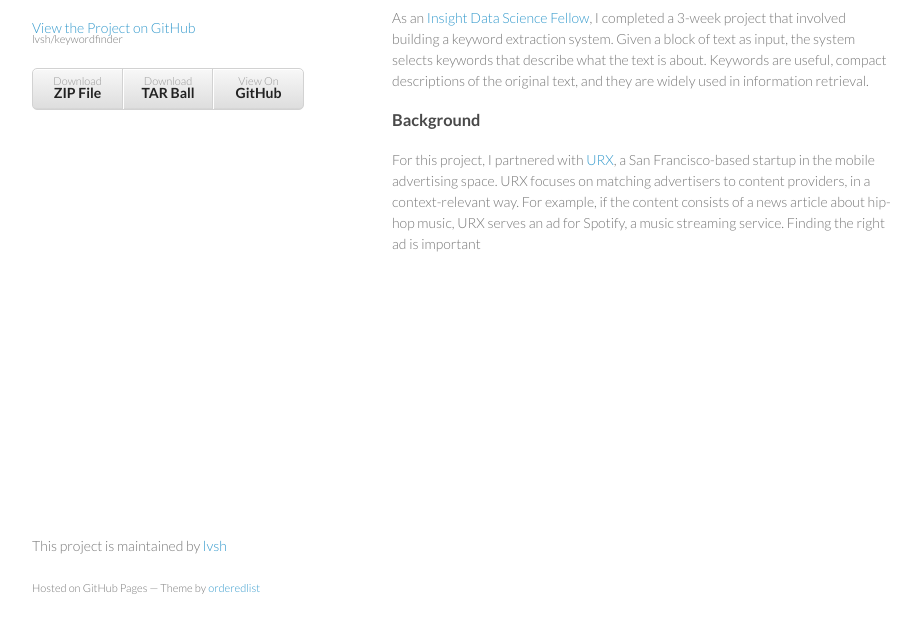
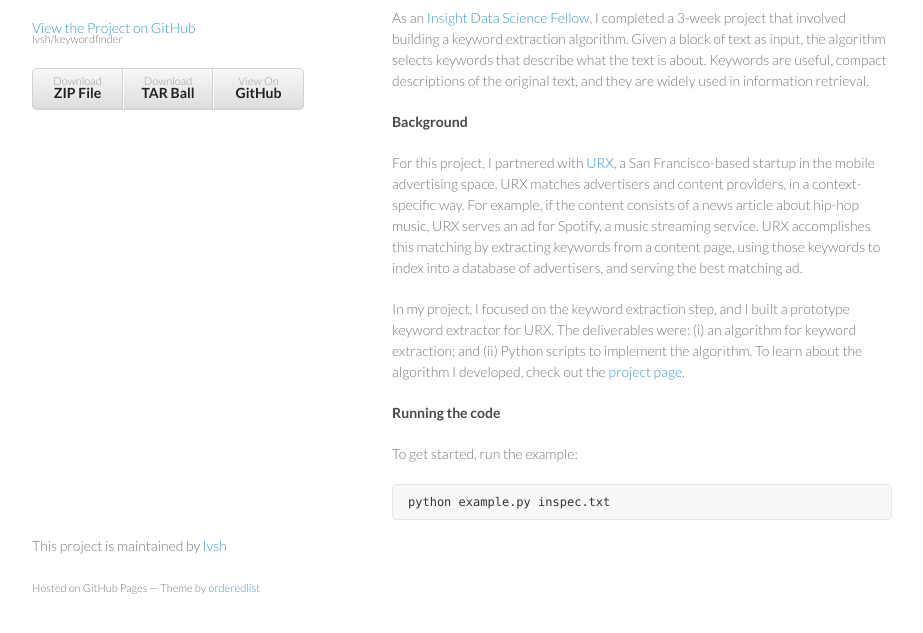
Before and after one commit to lvsh/keywordfinder, a plain HTML site: page index.html in a window 1280 px wide. Shown: the part 133-766 px from the top of the page, without its empty margins (178-1101 px from the left). Drawn offline with Linux system fonts and the light colour scheme.

```diff
--- a/index.html
+++ b/index.html
@@ -31,12 +31,22 @@
         <h1>
 <a id="automatic-keyword-extraction-from-text" class="anchor" href="#automatic-keyword-extraction-from-text" aria-hidden="true"><span class="octicon octicon-link"></span></a>Automatic keyword extraction from text</h1>
 
-<p>As an <a href="http://insightdatascience.com/">Insight Data Science Fellow</a>, I completed a 3-week project that involved building a keyword extraction system. Given a block of text as input, the system selects keywords that describe what the text is about. Keywords are useful, compact descriptions of the original text, and they are widely used in information retrieval. </p>
+<p>As an <a href="http://insightdatascience.com/">Insight Data Science Fellow</a>, I completed a 3-week project that involved building a keyword extraction algorithm. Given a block of text as input, the algorithm selects keywords that describe what the text is about. Keywords are useful, compact descriptions of the original text, and they are widely used in information retrieval. </p>
 
-<h3>
-<a id="background" class="anchor" href="#background" aria-hidden="true"><span class="octicon octicon-link"></span></a>Background</h3>
+<h4>
+<a id="background" class="anchor" href="#background" aria-hidden="true"><span class="octicon octicon-link"></span></a>Background</h4>
 
-<p>For this project, I partnered with <a href="http://urx.com/">URX</a>, a San Francisco-based startup in the mobile advertising space. URX focuses on matching advertisers to content providers, in a context-relevant way. For example, if the content consists of a news article about hip-hop music, URX serves an ad for Spotify, a music streaming service. Finding the right ad is important </p>
+<p>For this project, I partnered with <a href="http://urx.com/">URX</a>, a San Francisco-based startup in the mobile advertising space. URX matches advertisers and content providers, in a context-specific way. For example, if the content consists of a news article about hip-hop music, URX serves an ad for Spotify, a music streaming service. URX accomplishes this matching by extracting keywords from a content page, using those keywords to index into a database of advertisers, and serving the best matching ad.   </p>
+
+<p>In my project, I focused on the keyword extraction step, and I built a prototype keyword extractor for URX. The deliverables were: (i) an algorithm for keyword extraction; and (ii) Python scripts to implement the algorithm. To learn about the algorithm I developed, check out the <a href="http://people.csail.mit.edu/lavanya/keywordfinder">project page</a>. </p>
+
+<h4>
+<a id="running-the-code" class="anchor" href="#running-the-code" aria-hidden="true"><span class="octicon octicon-link"></span></a>Running the code</h4>
+
+<p>To get started, run the example:</p>
+
+<pre><code>python example.py inspec.txt
+</code></pre>
       </section>
       <footer>
         <p>This project is maintained by <a href="https://github.com/lvsh">lvsh</a></p>
```
Also changed, not shown: params.json (+1 -1 lines).
